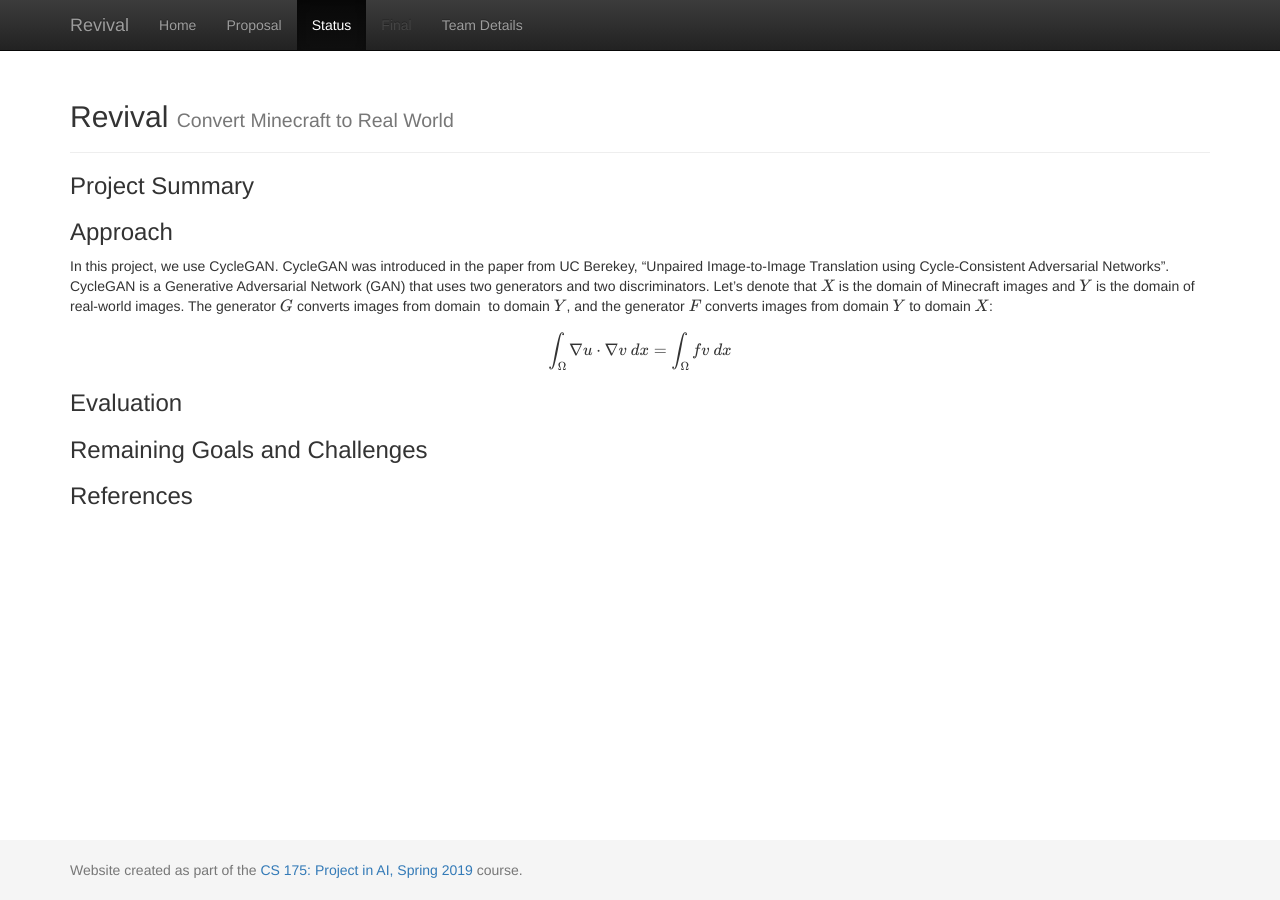
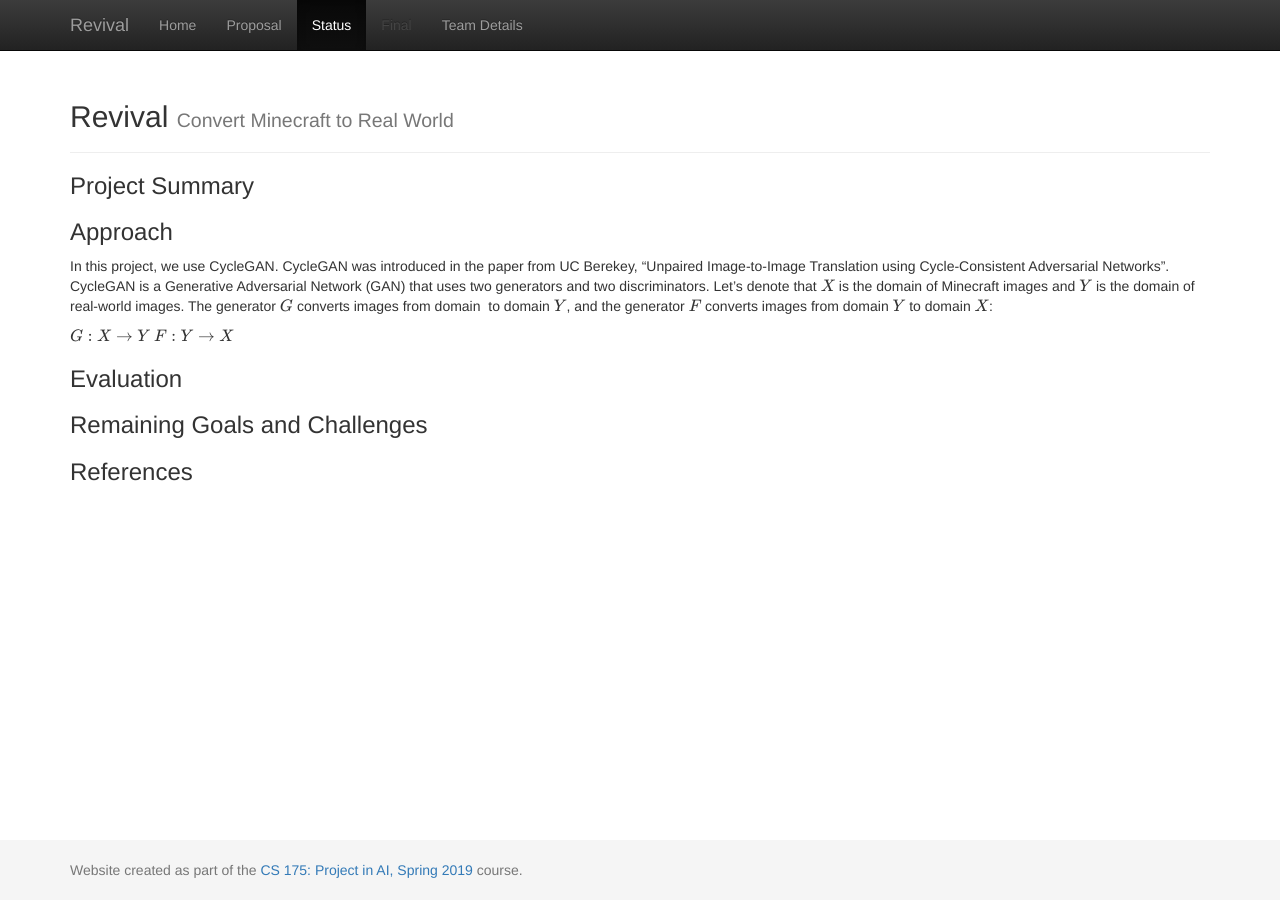
Before and after one commit to sijielu/Revival, a Jekyll site: the page built from docs/status.md, in a window 1280 px wide. Built offline with Jekyll 4.4.1, drawn with Linux system fonts in a browser that asks for light colours; formulas are drawn with MathJax 3.

Commit message:
Update status.md

```diff
--- a/docs/status.md
+++ b/docs/status.md
@@ -8,7 +8,8 @@ title:  Status
 ### Approach
 In this project, we use CycleGAN. CycleGAN was introduced in the paper from UC Berekey, "Unpaired Image-to-Image Translation using Cycle-Consistent Adversarial Networks". CycleGAN is a Generative Adversarial Network (GAN) that uses two generators and two discriminators. Let's denote that $$X$$ is the domain of Minecraft images and $$Y$$ is the domain of real-world images. The generator $$G$$ converts images from domain $$$$ to domain $$Y$$, and the generator $$F$$ converts images from domain $$Y$$ to domain $$X$$:
 
-$$\int_\Omega \nabla u \cdot \nabla v~dx = \int_\Omega fv~dx$$
+$$G: X \to Y$$
+$$F: Y \to X$$
 
 ### Evaluation
 
```
